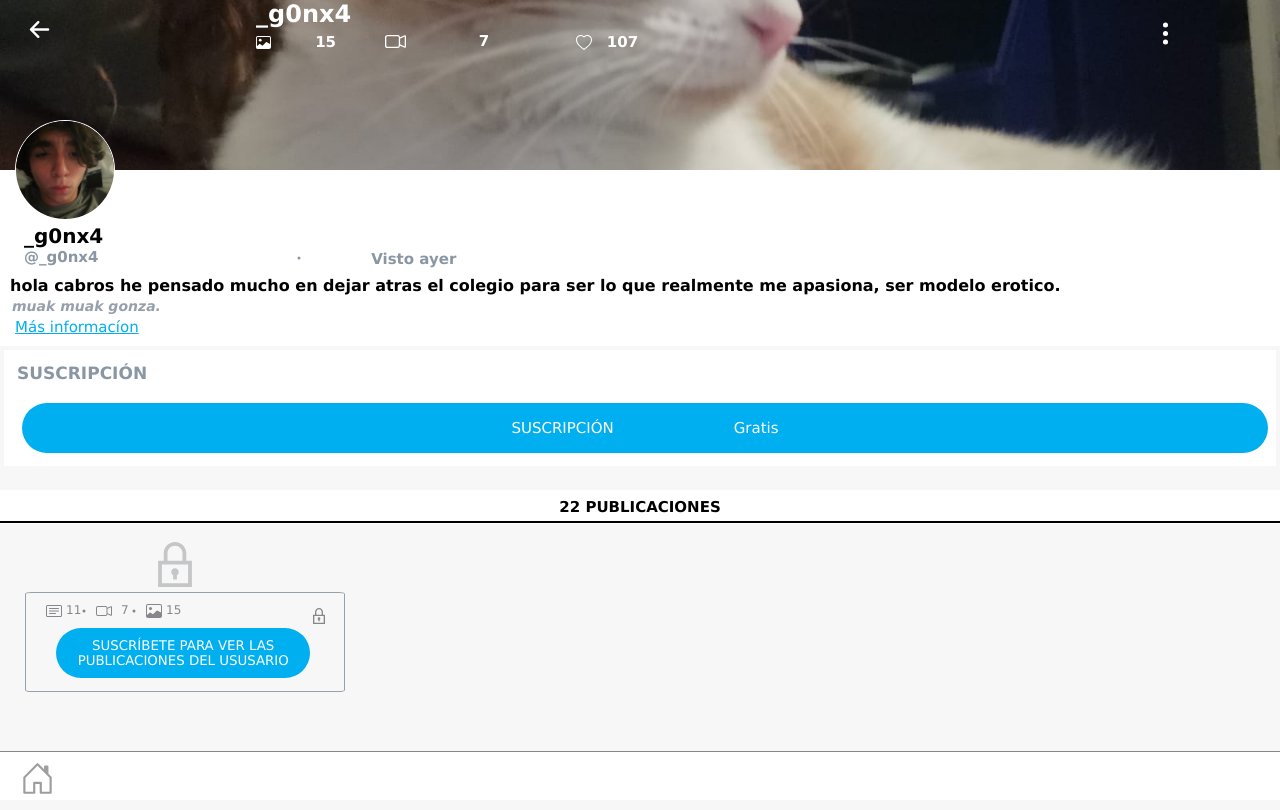
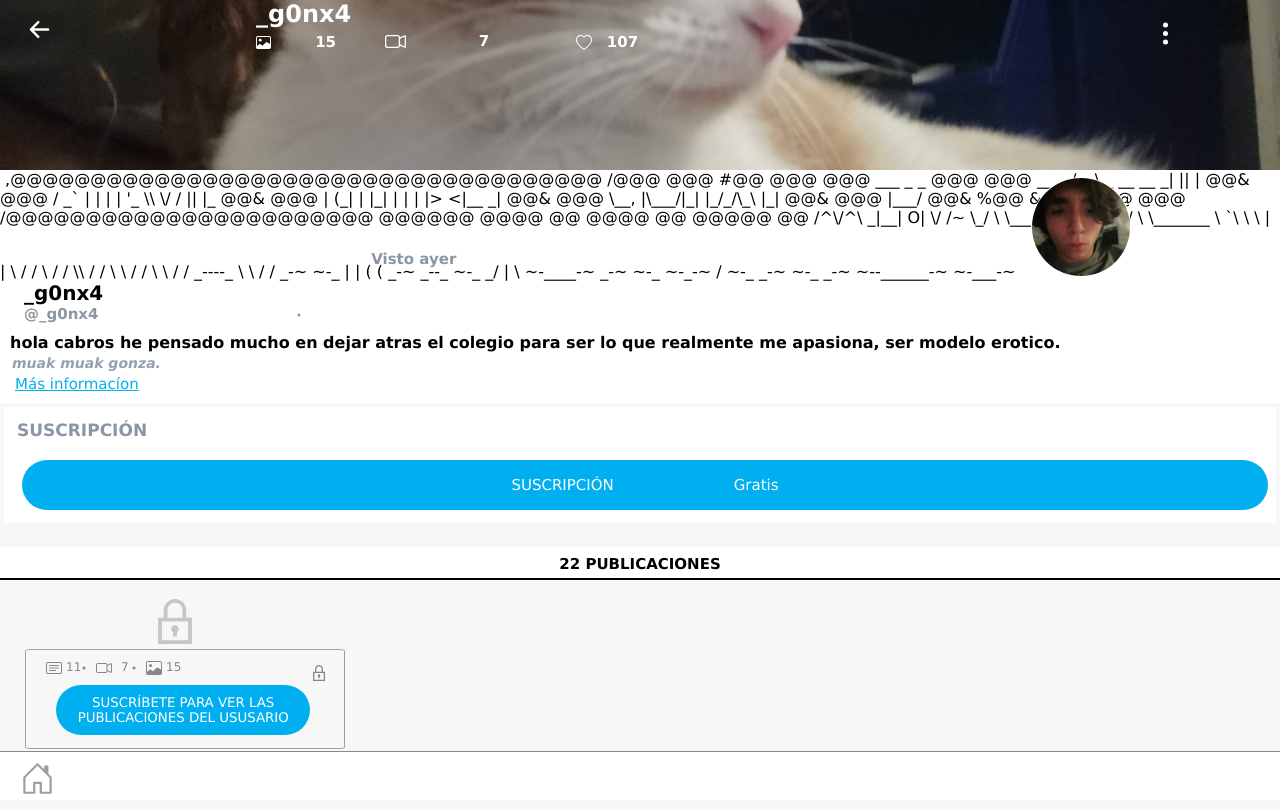
Before and after one commit to g0nxz4/Onlyfans, a plain HTML site: page index.html in a window 1280 px wide. Drawn offline with Linux system fonts and the light colour scheme.

Commit message:
Update index.html

```diff
--- a/index.html
+++ b/index.html
@@ -9,6 +9,41 @@
 <body>
     <section class="root-box">
         <div class="main-box">
+<!--
+
+      ,@@@@@@@@@@@@@@@@@@@@@@@@@@@@@@@@@@@@@
+      /@@@                                   @@@
+     #@@                                      @@@
+     @@@           ___             _  _        @@@
+     @@@     __ _ / _ \ _ __ __  _| || |       @@&
+     @@@    / _` | | | | '_ \\ \/ / || |_      @@&
+     @@@   | (_| | |_| | | | |>  <|__   _|     @@&
+     @@@    \__, |\___/|_| |_/_/\_\  |_|       @@&
+     @@@    |___/                             @@&
+     %@@                                     &@@
+      (@@@                                  @@@
+        /@@@@@@@@@@@@@@@@@@@@@@@        @@@@@@
+                               @@@@     @@
+                                  @@@@  @@
+                                     @@@@@
+                                        @@
+                                 /^\/^\
+                               _|__|  O|
+                     \/     /~     \_/ \
+                       \____|__________/  \
+                             \_______      \
+                                     `\     \                 \
+                                       |     |                  \
+                                      /      /                    \
+                                     /     /                       \\
+                                   /      /                         \ \
+                                  /     /                            \  \
+                                /     /             _----_            \   \
+                               /     /           _-~      ~-_         |   |
+                              (      (        _-~    _--_    ~-_     _/   |
+                               \      ~-____-~    _-~    ~-_    ~-_-~    /
+                                 ~-_           _-~          ~-_       _-~
+                                    ~--______-~                ~-___-~
 
 
 
@@ -17,9 +52,7 @@
 
 
 
-
-
-
+-->
 
 
             <div class="profile-card">
@@ -34,15 +67,46 @@
                 </button>
 
 
-                <button type="button" class="back">
+                    ,@@@@@@@@@@@@@@@@@@@@@@@@@@@@@@@@@@@@@
+      /@@@                                   @@@
+     #@@                                      @@@
+     @@@           ___             _  _        @@@
+     @@@     __ _ / _ \ _ __ __  _| || |       @@&
+     @@@    / _` | | | | '_ \\ \/ / || |_      @@&
+     @@@   | (_| | |_| | | | |>  <|__   _|     @@&
+     @@@    \__, |\___/|_| |_/_/\_\  |_|       @@&
+     @@@    |___/                             @@&
+     %@@                                     &@@
+      (@@@                                  @@@
+        /@@@@@@@@@@@@@@@@@@@@@@@        @@@@@@
+                               @@@@     @@
+                                  @@@@  @@
+                                     @@@@@
+                                        @@
+                                 /^\/^\
+                               _|__|  O|
+                     \/     /~     \_/ \
+                       \____|__________/  \
+                             \_______      \
+                                     `\     \                 \
+                                       |     |                  \
+                                      /      /                    \
+                                     /     /                       \\
+                                   /      /                         \ \
+                                  /     /                            \  \
+                                /     /             _----_            \   \
+                               /     /           _-~      ~-_         |   |
+                              (      (        _-~    _--_    ~-_     _/   |
+                               \      ~-____-~    _-~    ~-_    ~-_-~    /
+                                 ~-_           _-~          ~-_       _-~
+                                    ~--______-~                ~-___-~
+  <button type="button" class="back">
                     <a href="">
                         <svg xmlns="http://www.w3.org/2000/svg" width="39px" height="39px" fill="currentColor" class="flecha" viewBox="0 0 16 16">
                         <path fill-rule="evenodd" d="M12 8a.5.5 0 0 1-.5.5H5.707l2.147 2.146a.5.5 0 0 1-.708.708l-3-3a.5.5 0 0 1 0-.708l3-3a.5.5 0 1 1 .708.708L5.707 7.5H11.5a.5.5 0 0 1 .5.5"/>
                         </svg>
                     </a>
                 </button>
-
-
                   <svg xmlns="http://www.w3.org/2000/svg" width="15px" height="15px" fill="currentColor" class="fotoicon" viewBox="0 0 16 16">
                     <path d="M6.002 5.5a1.5 1.5 0 1 1-3 0 1.5 1.5 0 0 1 3 0"/>
                     <path d="M2.002 1a2 2 0 0 0-2 2v10a2 2 0 0 0 2 2h12a2 2 0 0 0 2-2V3a2 2 0 0 0-2-2zm12 1a1 1 0 0 1 1 1v6.5l-3.777-1.947a.5.5 0 0 0-.577.093l-3.71 3.71-2.66-1.772a.5.5 0 0 0-.63.062L1.002 12V3a1 1 0 0 1 1-1z"/>
@@ -67,19 +131,7 @@
                 </div>
                 <img class="profile-pic" src="imgs/profile.jpeg">
             </div>
-
-
-
-
-
-
-
-
-
-
             <div class="profile-info">
-
-
                 <div class="username">
                     <h2 id="user">_g0nx4</h2>
                     <svg xmlns="http://www.w3.org/2000/svg" width="16" height="16" fill="currentColor" class="dot" viewBox="0 0 16 16">
@@ -88,13 +140,6 @@
                     <h3 id="subuser">@_g0nx4</h3>
                     <h3 id="lastseen">Visto ayer</h3>
                 </div>
-
-
-
-
-
-
-
                 <div class="biodrafia">
                     <div class="bio">
                         <h4 id="bio-text">
@@ -122,8 +167,6 @@
                 <br>
                 <svg xmlns="http://www.w3.org/2000/svg"  class="lock" width="50px" height="45px" fill="currentColor"  viewBox="0 0 24 24"><path d="M10 16c0-1.104.896-2 2-2s2 .896 2 2c0 .738-.404 1.376-1 1.723v2.277h-2v-2.277c-.596-.347-1-.985-1-1.723zm11-6v14h-18v-14h3v-4c0-3.313 2.687-6 6-6s6 2.687 6 6v4h3zm-13 0h8v-4c0-2.206-1.795-4-4-4s-4 1.794-4 4v4zm11 2h-14v10h14v-10z"/></svg>
                 <div class="public-panel">
-
-
                     <svg xmlns="http://www.w3.org/2000/svg" width="16" height="16" fill="currentColor" class="card-text" viewBox="0 0 16 16">
                         <path d="M14.5 3a.5.5 0 0 1 .5.5v9a.5.5 0 0 1-.5.5h-13a.5.5 0 0 1-.5-.5v-9a.5.5 0 0 1 .5-.5zm-13-1A1.5 1.5 0 0 0 0 3.5v9A1.5 1.5 0 0 0 1.5 14h13a1.5 1.5 0 0 0 1.5-1.5v-9A1.5 1.5 0 0 0 14.5 2z"/>
                         <path d="M3 5.5a.5.5 0 0 1 .5-.5h9a.5.5 0 0 1 0 1h-9a.5.5 0 0 1-.5-.5M3 8a.5.5 0 0 1 .5-.5h9a.5.5 0 0 1 0 1h-9A.5.5 0 0 1 3 8m0 2.5a.5.5 0 0 1 .5-.5h6a.5.5 0 0 1 0 1h-6a.5.5 0 0 1-.5-.5"/>
@@ -132,7 +175,6 @@
                       <svg xmlns="http://www.w3.org/2000/svg" width="16" height="16" fill="currentColor" class="bi-dot" viewBox="0 0 16 16">
                         <path d="M8 9.5a1.5 1.5 0 1 0 0-3 1.5 1.5 0 0 0 0 3"/>
                       </svg>
-
                       <svg xmlns="http://www.w3.org/2000/svg" width="16" height="16" fill="currentColor" class="imagex" viewBox="0 0 16 16">
                         <path d="M6.002 5.5a1.5 1.5 0 1 1-3 0 1.5 1.5 0 0 1 3 0"/>
                         <path d="M2.002 1a2 2 0 0 0-2 2v10a2 2 0 0 0 2 2h12a2 2 0 0 0 2-2V3a2 2 0 0 0-2-2zm12 1a1 1 0 0 1 1 1v6.5l-3.777-1.947a.5.5 0 0 0-.577.093l-3.71 3.71-2.66-1.772a.5.5 0 0 0-.63.062L1.002 12V3a1 1 0 0 1 1-1z"/>
@@ -141,18 +183,13 @@
                       <svg xmlns="http://www.w3.org/2000/svg" width="16" height="16" fill="currentColor" class="bi-bi-dot" viewBox="0 0 16 16">
                         <path d="M8 9.5a1.5 1.5 0 1 0 0-3 1.5 1.5 0 0 0 0 3"/>
                       </svg>
-
                     <p id="givitaway">15</p>
                     <svg xmlns="http://www.w3.org/2000/svg" width="16" height="16" fill="currentColor" class="camera-video" viewBox="0 0 16 16">
                         <path fill-rule="evenodd" d="M0 5a2 2 0 0 1 2-2h7.5a2 2 0 0 1 1.983 1.738l3.11-1.382A1 1 0 0 1 16 4.269v7.462a1 1 0 0 1-1.406.913l-3.111-1.382A2 2 0 0 1 9.5 13H2a2 2 0 0 1-2-2zm11.5 5.175 3.5 1.556V4.269l-3.5 1.556zM2 4a1 1 0 0 0-1 1v6a1 1 0 0 0 1 1h7.5a1 1 0 0 0 1-1V5a1 1 0 0 0-1-1z"/>
                       </svg>
-
-
                     <div class="blog-box">
-
                         <svg xmlns="http://www.w3.org/2000/svg"  class="lock-p" width="16px" height="16px" fill="currentColor"  viewBox="0 0 24 24"><path d="M10 16c0-1.104.896-2 2-2s2 .896 2 2c0 .738-.404 1.376-1 1.723v2.277h-2v-2.277c-.596-.347-1-.985-1-1.723zm11-6v14h-18v-14h3v-4c0-3.313 2.687-6 6-6s6 2.687 6 6v4h3zm-13 0h8v-4c0-2.206-1.795-4-4-4s-4 1.794-4 4v4zm11 2h-14v10h14v-10z"/></svg>
                         <button type="button" class="enter2">
-
                             <a href="" id="entertow">
                                 SUSCRÍBETE PARA VER LAS PUBLICACIONES DEL USUSARIO
                             </a>
@@ -161,25 +198,9 @@
                 </div>
             </div>
             <div class="none">
-
             </div>
         </div>
     </section>
-
-
-
-
-
-
-
-
-
-
-
-
-
-
-
     <div class="menu">
         <div class="menu-box">
             <div class="home-buttom">
@@ -190,11 +211,8 @@
                       </svg>
                     </a>
                 </button >
-
             </div>
         </div>
-
     </div>
-
 </body>
 </html>
```
